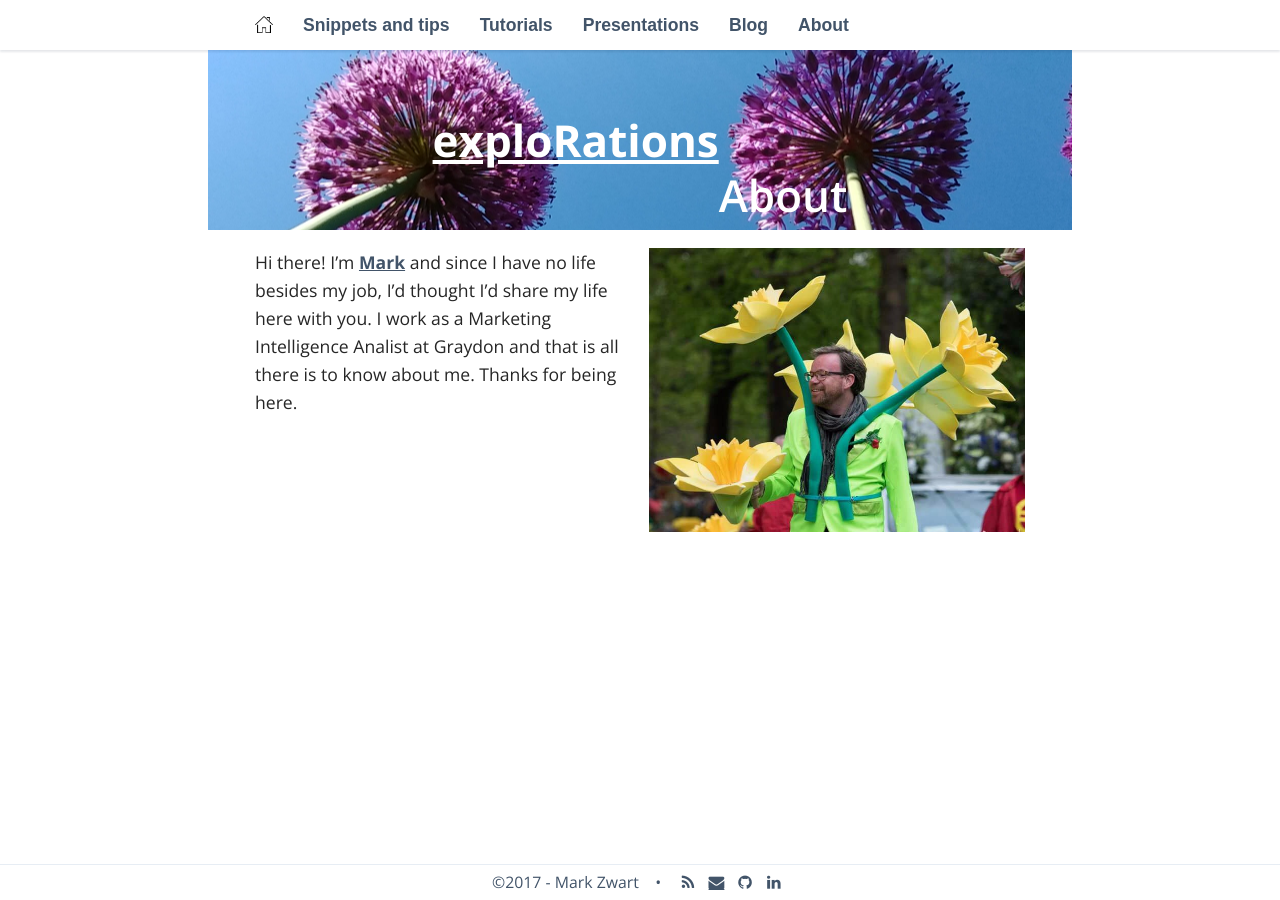
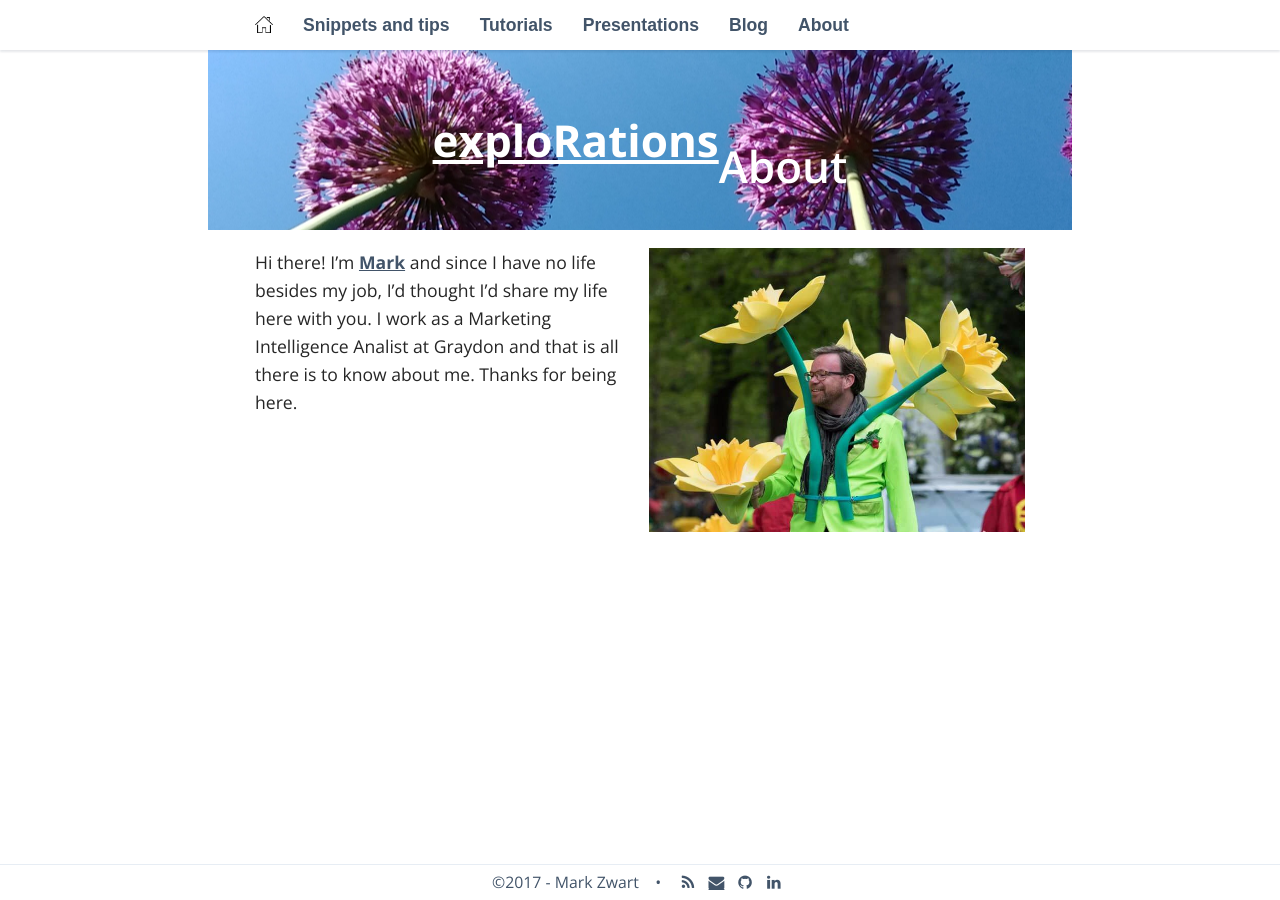
Before and after one commit to mark-me/mark-me.github.io, a Jekyll site: the page built from _pages/04-about.md, in a window 1280 px wide. Built offline with Jekyll 4.4.1, drawn with Linux system fonts in a browser that asks for light colours; nearby versions of some CDN libraries; some web fonts are replaced; comment, search, counter and statistics services are not loaded.

Commit message:
Update _layout.scss

```diff
--- a/_sass/_layout.scss
+++ b/_sass/_layout.scss
@@ -24,7 +24,7 @@ title_header {
 title_subheader {
 	font-weight: 600;
 	color: $heading-font;
-	line-height: 2.5;
+	line-height: 1.2;
 	font-size: 2.5em;
 }
 
```
